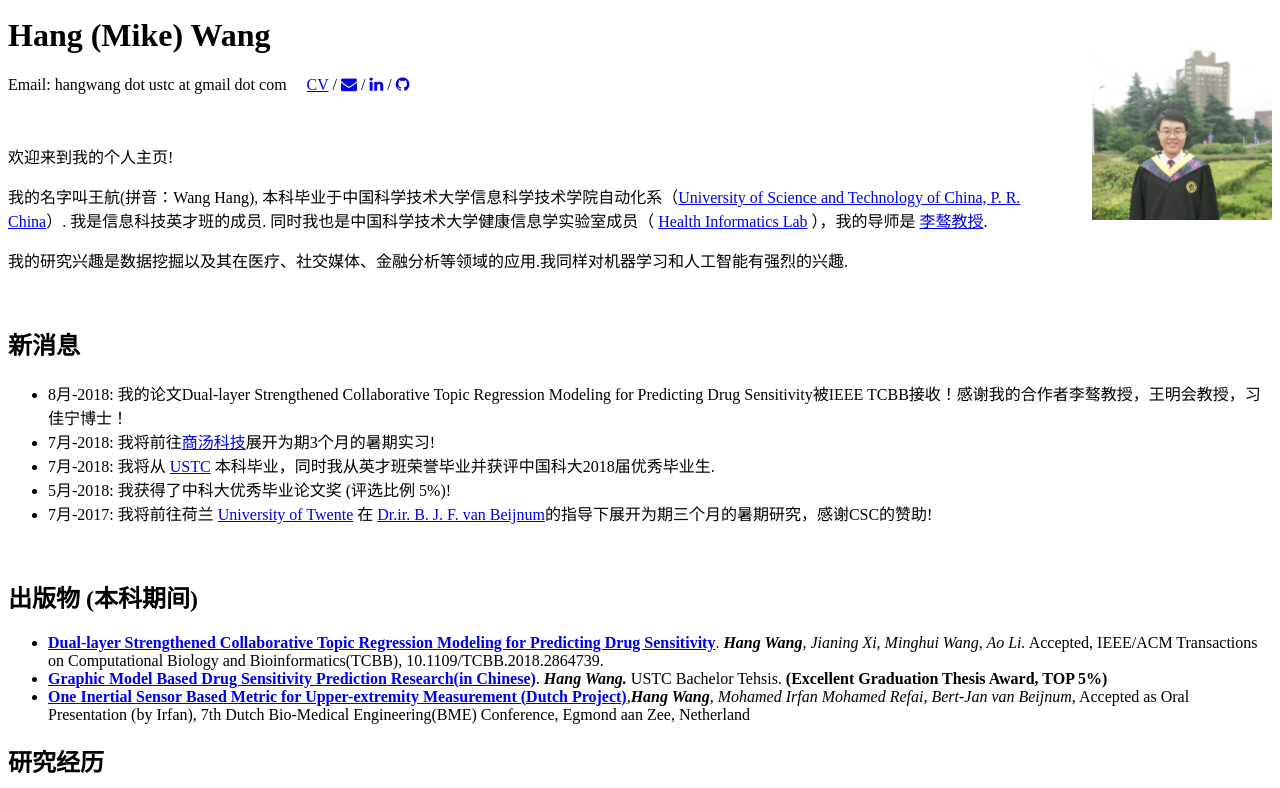
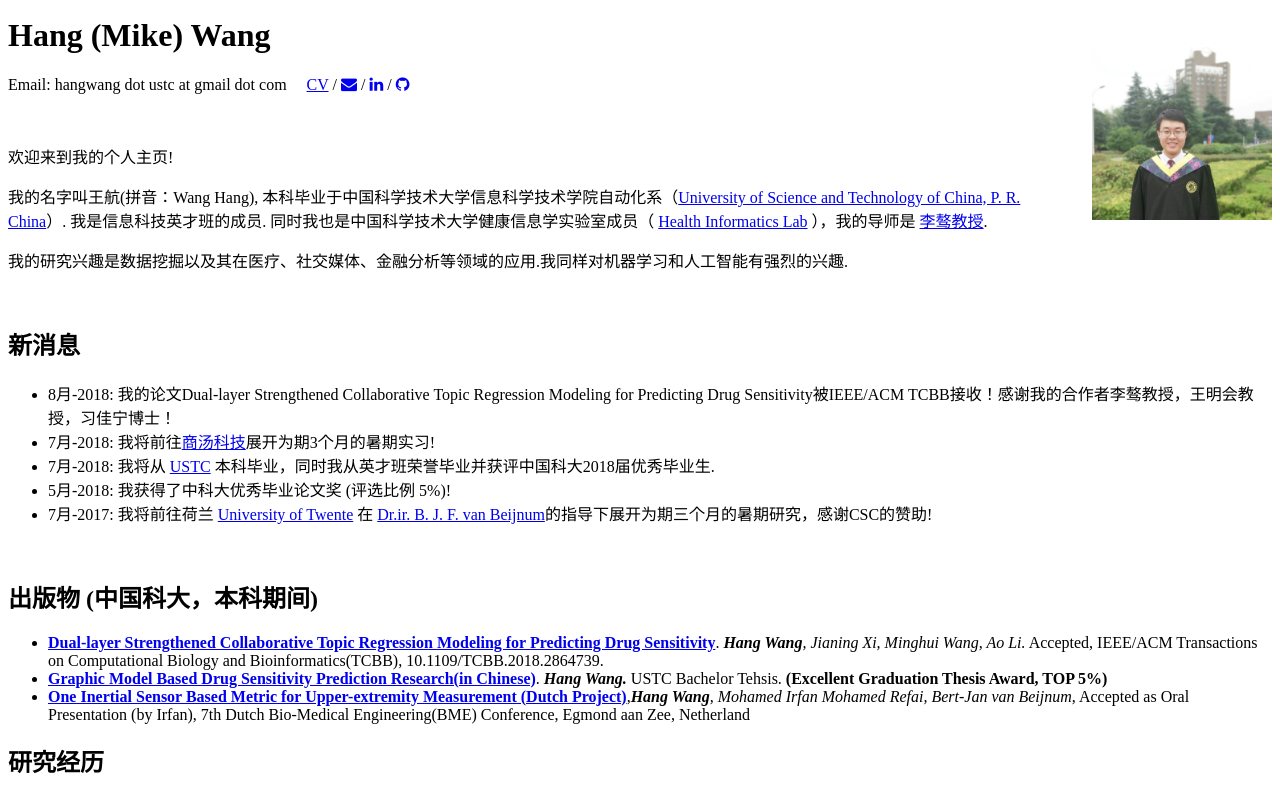
Before and after one commit to ustcmike/ustcmike.github.io, a Jekyll site: the page built from chinese.md, in a window 1280 px wide and 900 px high, cut to the strip 112-900 px from the top of the window. Built offline with Jekyll 4.4.1, drawn with Linux system fonts in a browser that asks for light colours; nearby versions of some CDN libraries; our own code applies the rules of GitHub Pages for plain Markdown files.

Commit message:
Update chinese.md

```diff
--- a/chinese.md
+++ b/chinese.md
@@ -19,7 +19,7 @@ title: "Hang Wang: Homepage"
 &nbsp;
 
 ## 新消息
-  * 8月-2018:  我的论文Dual-layer Strengthened Collaborative Topic Regression Modeling for Predicting Drug Sensitivity被IEEE TCBB接收！感谢我的合作者李骜教授，王明会教授，习佳宁博士！
+  * 8月-2018:  我的论文Dual-layer Strengthened Collaborative Topic Regression Modeling for Predicting Drug Sensitivity被IEEE/ACM TCBB接收！感谢我的合作者李骜教授，王明会教授，习佳宁博士！
   * 7月-2018:  我将前往[商汤科技](https://www.sensetime.com)展开为期3个月的暑期实习!
   * 7月-2018:  我将从 [USTC](http://www.ustc.edu.cn/) 本科毕业，同时我从英才班荣誉毕业并获评中国科大2018届优秀毕业生.
   * 5月-2018:  我获得了中科大优秀毕业论文奖 (评选比例 5%)!
@@ -27,7 +27,7 @@ title: "Hang Wang: Homepage"
 
 &nbsp;
 
-## 出版物 (本科期间)
+## 出版物 (中国科大，本科期间)
   * **[Dual-layer Strengthened Collaborative Topic Regression Modeling for Predicting Drug Sensitivity](static/papers/17-dsctr.pdf)**. *__Hang Wang__, Jianing Xi, Minghui Wang, Ao Li.* Accepted, IEEE/ACM Transactions on Computational Biology and Bioinformatics(TCBB), 10.1109/TCBB.2018.2864739.
   * **[Graphic Model Based Drug Sensitivity Prediction Research(in Chinese)](static/papers/18-thesis.pdf)**. *__Hang Wang.__* USTC Bachelor Tehsis. **(Excellent Graduation Thesis Award, TOP 5%)**
    * **[One Inertial Sensor Based Metric for Upper-extremity Measurement (Dutch Project)](static/papers/17-tnsre.pdf)**,*__Hang Wang__, Mohamed Irfan Mohamed Refai, Bert-Jan van Beijnum*, Accepted as Oral Presentation (by Irfan), 7th Dutch Bio-Medical Engineering(BME)  Conference, Egmond aan Zee, Netherland
```
